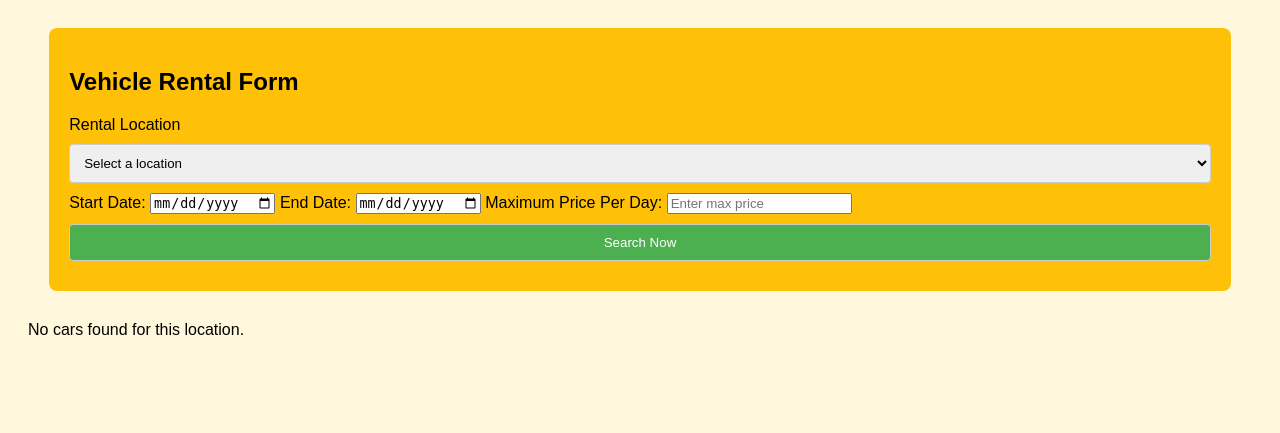
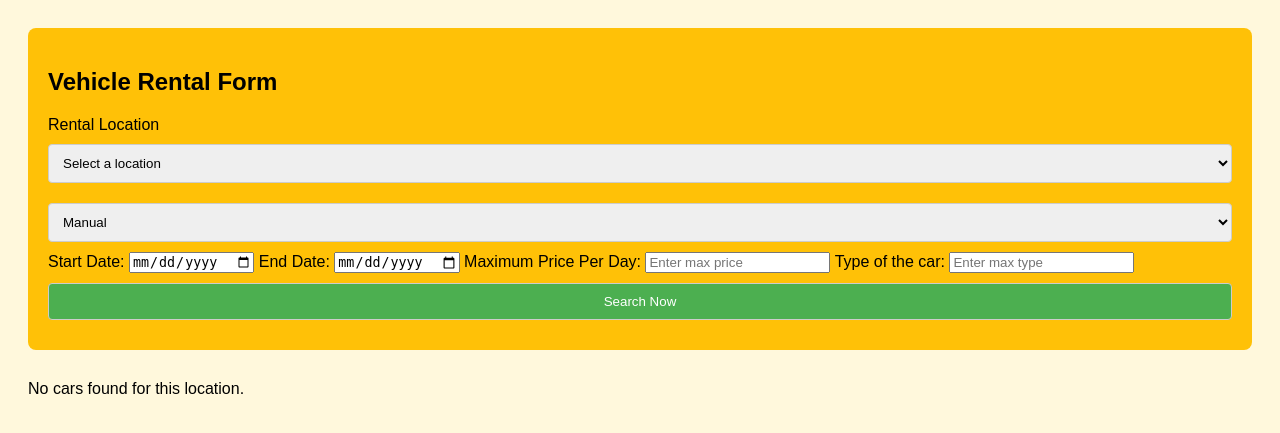
Before and after one commit to Krasimir1234/Car-rental, a Flask app: page /home in a window 1280 px wide. Shown: the top 433 px of the page. Run offline with Flask 3, Linux system fonts and the light colour scheme.

Commit message:
did some more work

```diff
--- a/src/templates/Home.html
+++ b/src/templates/Home.html
@@ -16,6 +16,11 @@
                 <option value="Sofia" {{ 'selected' if location == 'Sofia' else '' }}>Sofia</option>
                 <option value="Vienna" {{ 'selected' if location == 'Vienna' else '' }}>Vienna</option>
             </select>
+            <select id="gearbox" name="gearbox">
+                <label for="gearbox">Gearbox</label>
+                <option value="Manual" {{ 'selected' if gearbox == 'Manual' else '' }}>Manual</option>
+                <option value="Automatic" {{ 'selected' if gearbox == 'Automatic' else '' }}>Automatic</option>
+                </select>
 
             <label for="start-date">Start Date:</label>
             <input type="date" id="start-date" name="start_date" required>
@@ -26,6 +31,9 @@
             <!-- Added price input -->
             <label for="max-price">Maximum Price Per Day:</label>
             <input type="number" id="max-price" name="price" placeholder="Enter max price" min="0" step="0.01">
+
+             <label for="type">Type of the car:</label>
+            <input type="text" id="type" name="type" placeholder="Enter max type">
 
             <input type="submit" value="Search Now">
         </form>
@@ -52,8 +60,10 @@
     const startDate = document.getElementById('start-date').value;
     const endDate = document.getElementById('end-date').value;
     const Price = document.getElementById('max-price').value; // Retrieve the max price from the input field
+    const Type = document.getElementById('type').value;// Retrieve the max price from the input field
+    const Gearbox = document.getElementById('gearbox').value;// Retrieve the max price from the input field
 
-    fetch(`/api/cars?location=${location}&start_date=${startDate}&end_date=${endDate}&price=${Price}`)
+    fetch(`/api/cars?location=${location}&start_date=${startDate}&end_date=${endDate}&price=${Price}&type=${Type}&gearbox=${Gearbox}`)
         .then(response => response.json())
         .then(cars => {
             const container = document.getElementById('vehicles-container');
@@ -66,6 +76,8 @@
                         <div class="car-detail">Price: ${car.price} per day</div>
                         <div class="car-detail">Status: ${car.status}</div>
                         <div class="car-detail">Location: ${car.location}</div>
+                        <div class="car-detail">Type: ${car.type}</div>
+                        <div class="car-detail">Gearbox: ${car.gearbox}</div>
                         <div><input onclick="reserveCar(${car.id})" type="button" class="res-but" value="Reserve car"></div>
                     </div>`;
                     container.innerHTML += carCard;
```
Also changed, not shown: src/api/carNS.py (+11 -1 lines), src/model/car.py (+8 -3 lines), src/templates/admin.html (+7 -1 lines), cars.db (added), instance/cars.db.
